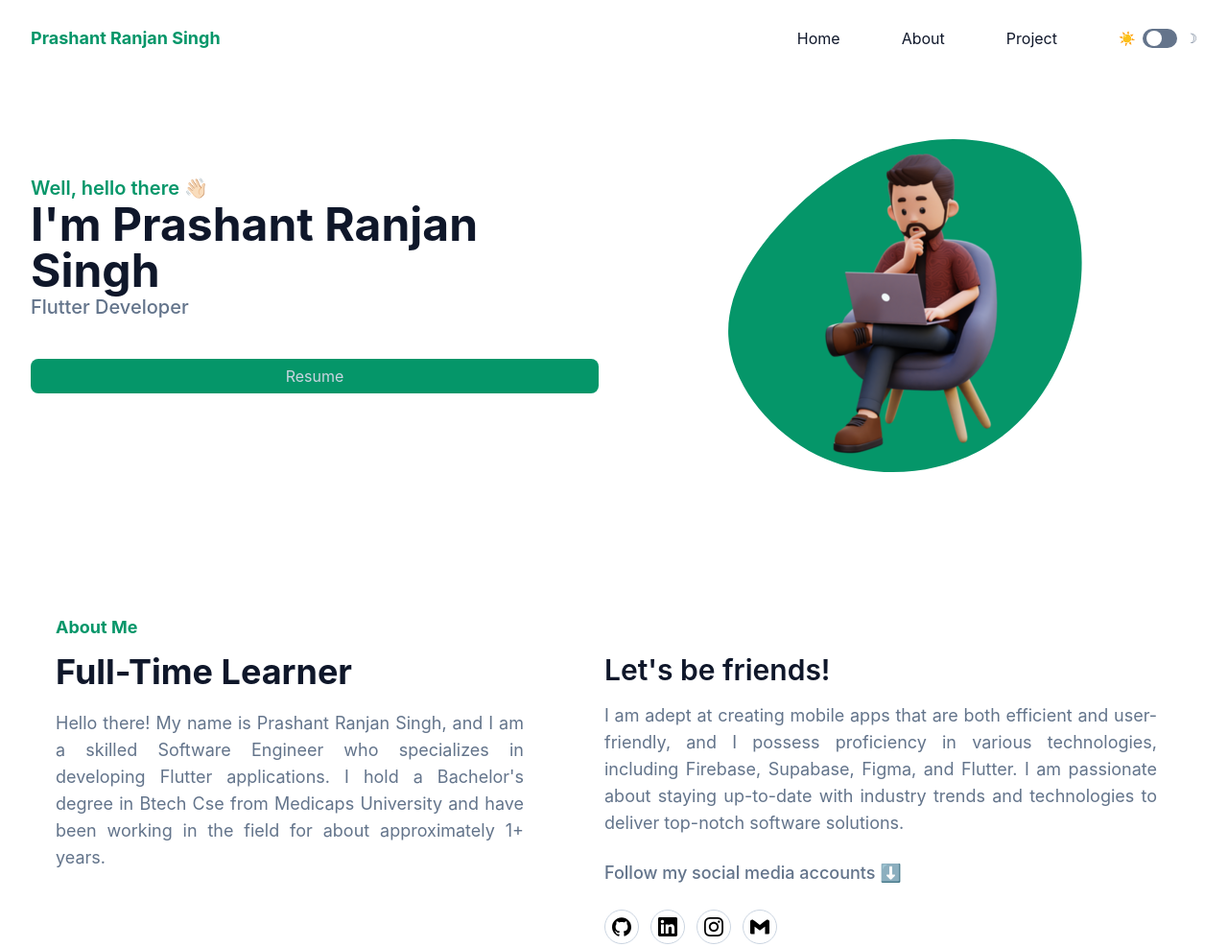
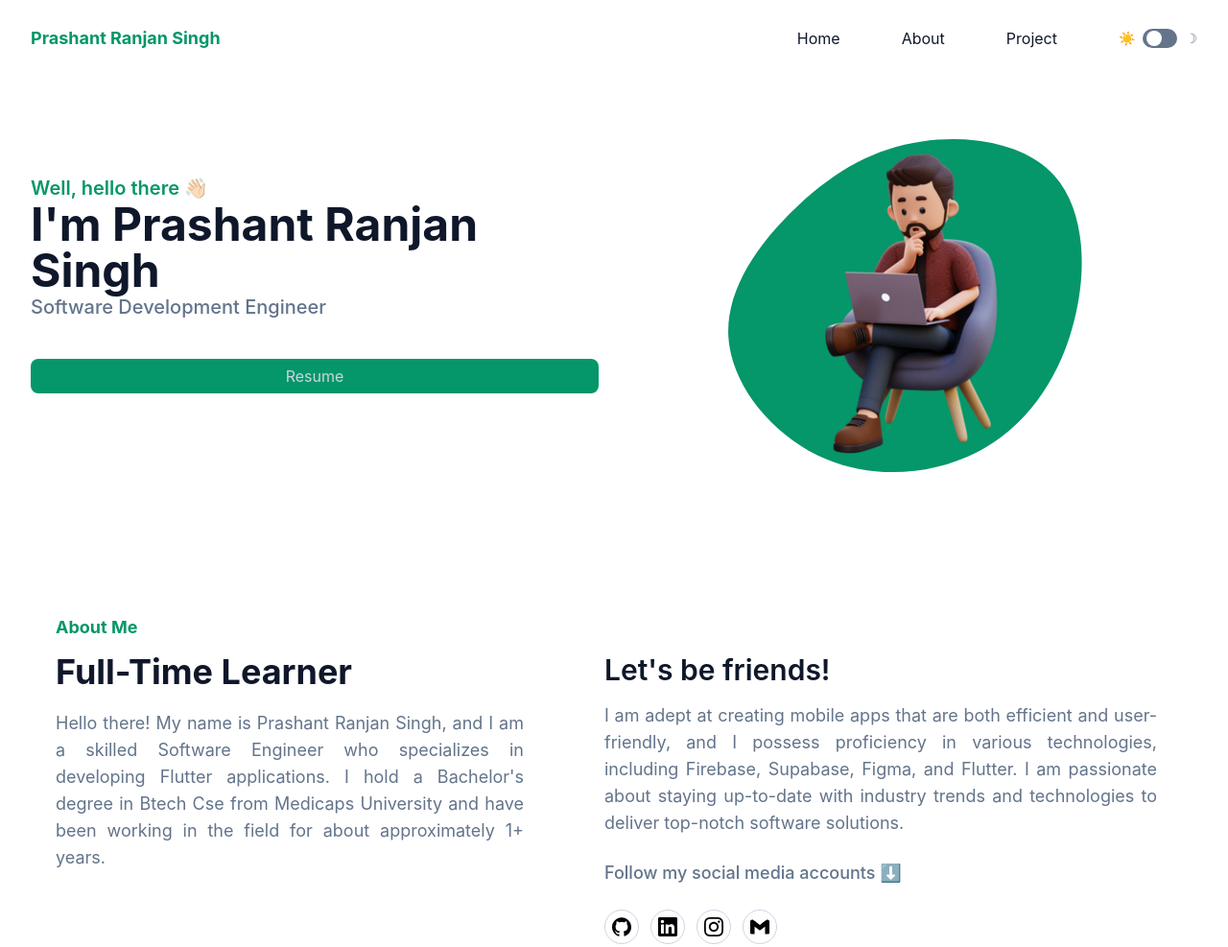
Before and after one commit to Prashant-ranjan-singh-123/Prashant-ranjan-singh-123.github.io, a website: page index.html in a window 1280 px wide. Shown: the top 987 px of the page at 96% size. Drawn offline with Linux system fonts and the light colour scheme.

Commit message:
final changes

```diff
--- a/index.html
+++ b/index.html
@@ -82,7 +82,7 @@
               Prashant Ranjan Singh</span>
           </h1>
           <h2 class="mb-10 text-lg font-medium text-secondary lg:text-xl">
-            Flutter Developer
+            Software Development Engineer
           </h2>
           <!-- <a
               href="mailto:prashant.singh.12312345@gmail.com"
```
